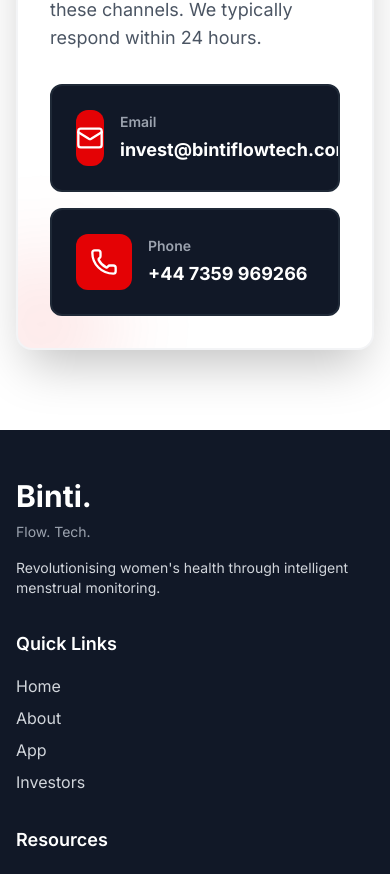
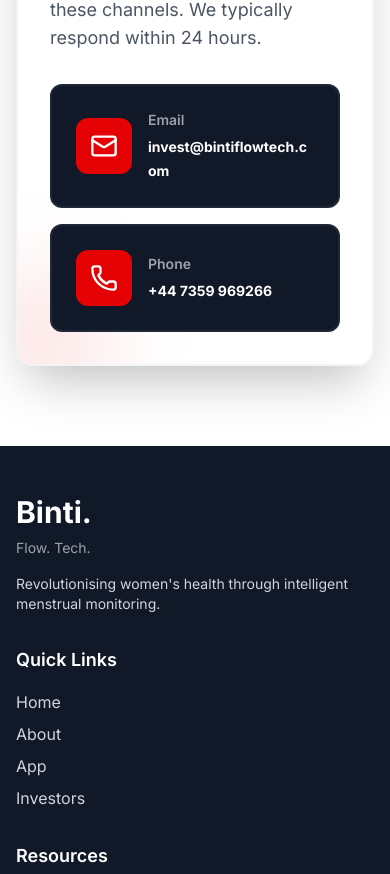
Before and after one commit to kevin21quirk/binti_flow_tech_web, a Next.js app: page /contact in a window 390 px wide. Shown: the part 1650-2524 px from the top of the page. Built offline with nearby package versions, Linux system fonts and the light colour scheme; no server answers.

Commit message:
Fix: Email text overflow on mobile contact page - add break-all and smaller font

```diff
--- a/app/contact/page.tsx
+++ b/app/contact/page.tsx
@@ -322,7 +322,7 @@
                             <h3 className="text-sm font-semibold text-gray-400 mb-1">{info.title}</h3>
                             <a
                               href={info.link}
-                              className="text-white font-bold text-lg hover:text-binti-red transition-colors"
+                              className="text-white font-bold text-sm sm:text-lg hover:text-binti-red transition-colors break-all"
                             >
                               {info.value}
                             </a>
```
